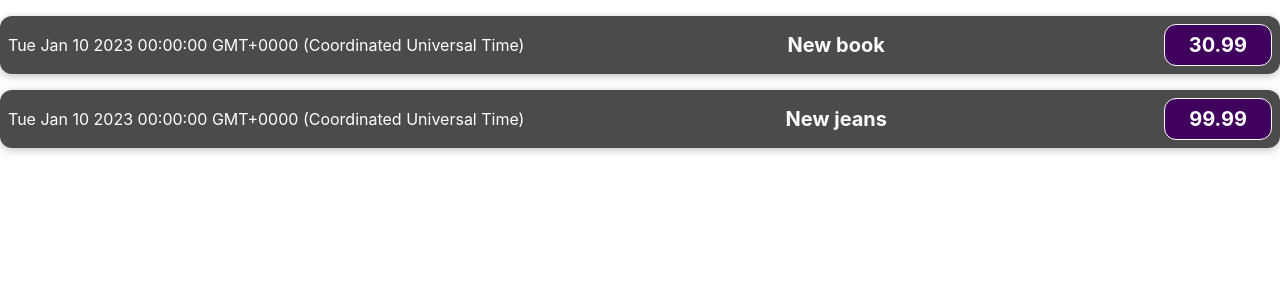
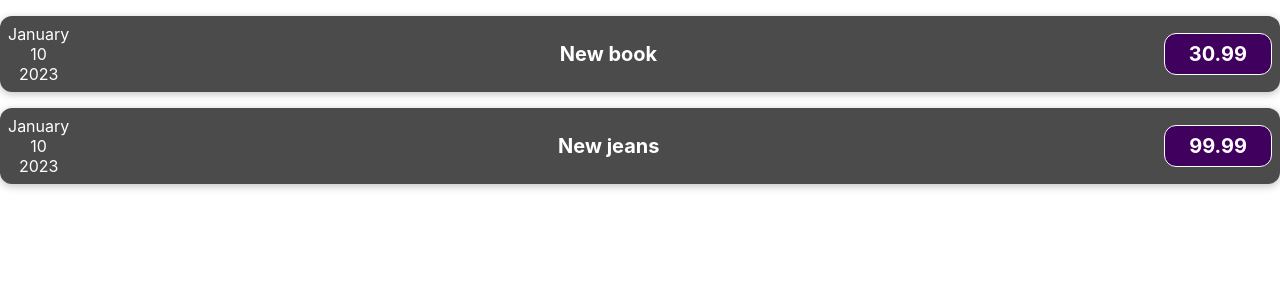
Before and after one commit to GervinLuide/expenses, a React (Create React App) app: page / in a window 1280 px wide. Shown: the top 300 px of the page. Built offline with nearby package versions, Linux system fonts and the light colour scheme.

Commit message:
Splitting a component into several components

```diff
--- /dev/null
+++ b/src/components/ExpenseDate.js
@@ -0,0 +1,15 @@
+function ExpenseDate(props) {
+    const day = props.date.toLocaleString('en-US', {day: '2-digit'})
+    const month = props.date.toLocaleString('en-US', {month: 'long'})
+    const year = props.date.getFullYear()
+
+    return (
+        <div>
+            <div>{month}</div>
+            <div>{day}</div>
+            <div>{year}</div>
+        </div>
+    )
+}
+
+export default ExpenseDate
--- a/src/components/ExpenseItem.js
+++ b/src/components/ExpenseItem.js
@@ -1,12 +1,10 @@
 import './ExpenseItem.css'
+import ExpenseDate from "./ExpenseDate";
 
 function ExpenseItem(props){
-    console.log(props)
-
-
     return (
         <div className="expense-item">
-            <div>{props.expenseData.date.toString()}</div>
+            <ExpenseDate date={props.expenseData.date}></ExpenseDate>
             <div className="expense-item__description">
                 <h2>{props.expenseData.title}</h2>
                 <div className="expense-item__price">{props.expenseData.price}</div>
```
